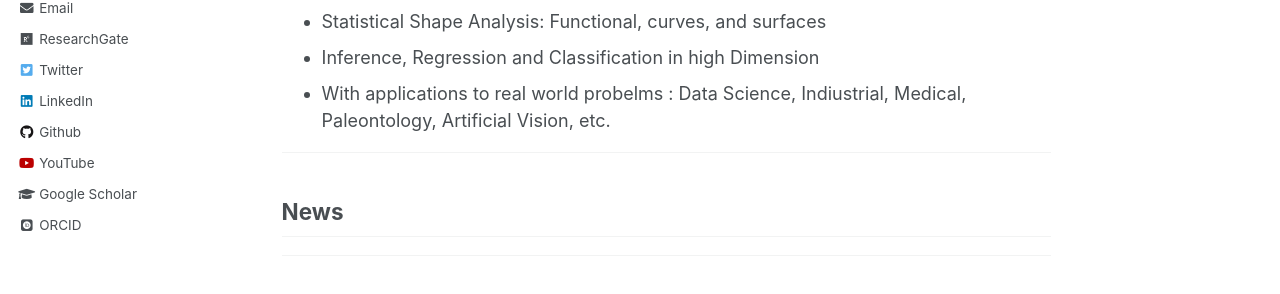
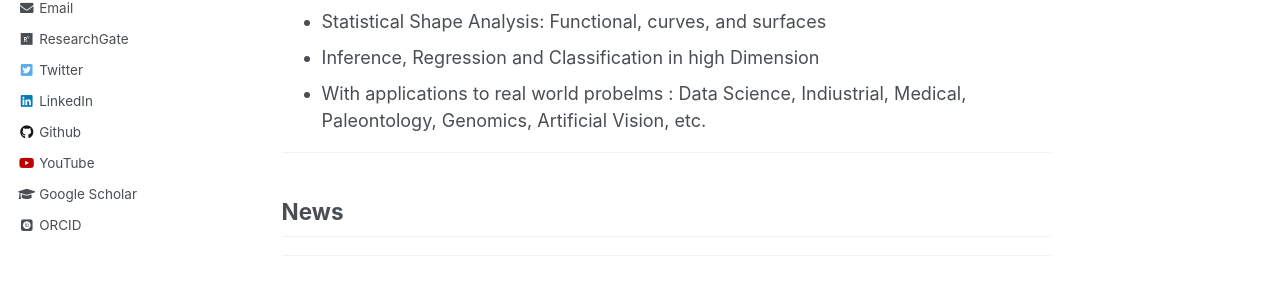
Before and after one commit to Chsamir/chsamir.github.io, a Jekyll site: the page built from _pages/about.md, in a window 1280 px wide and 900 px high. Shown: the part 392-686 px from the top of the window. Built offline with Jekyll 4.4.1, drawn with Linux system fonts in a browser that asks for light colours; some web fonts are replaced.

Commit message:
Update about.md

```diff
--- a/_pages/about.md
+++ b/_pages/about.md
@@ -17,7 +17,7 @@ Chafik SAMIR is an Associate Professor (HDR) at UCA and co-head of MOCA team at
 - Optimization, Regression & Fitting on Manifolds
 - Statistical Shape Analysis: Functional, curves, and surfaces
 - Inference, Regression and Classification in high Dimension
-- With applications to real world probelms : Data Science, Indiustrial, Medical, Paleontology,  Artificial Vision,  etc.
+- With applications to real world probelms : Data Science, Indiustrial, Medical, Paleontology, Genomics, Artificial Vision,  etc.
 
 -------------------
 ## News
```
